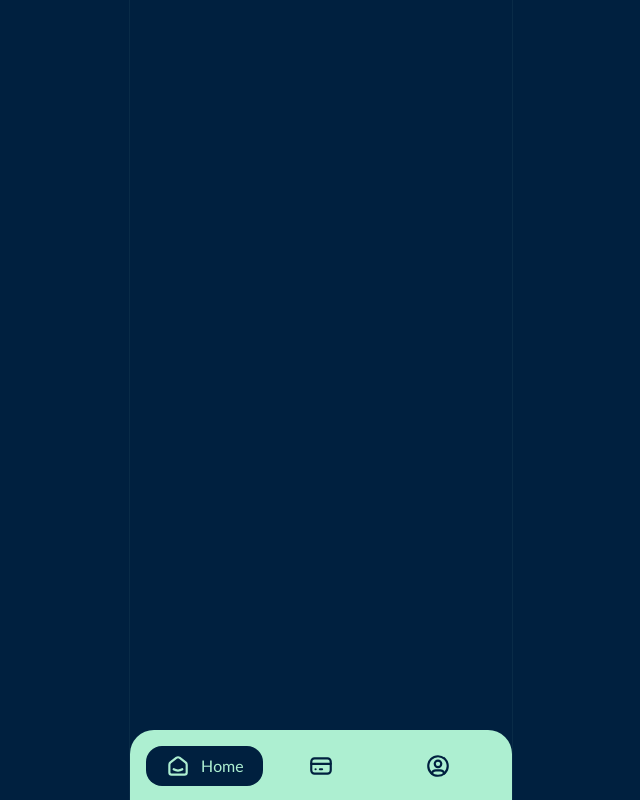
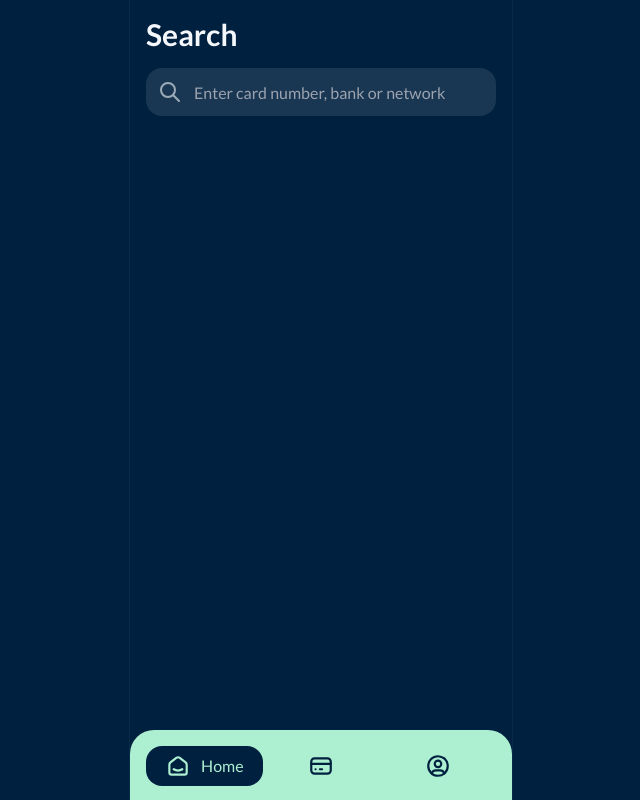
Before and after one commit to hrvsdev/cardnest, a React (Vite) app: page / in a window 1280 px wide. Shown: the whole page, without its empty margins (319-959 px from the left). Built offline with nearby package versions, Linux system fonts and the light colour scheme.

Commit message:
Add initial search and heading

```diff
--- a/src/index.css
+++ b/src/index.css
@@ -17,10 +17,10 @@
 	}
 
 	body {
-		@apply w-screen h-rs-screen bg-th-dark-blue text-th-green;
+		@apply w-screen h-rs-screen bg-th-dark-blue text-th-white;
 	}
 
 	#root {
-		@apply h-full max-w-sm xs:mx-auto xs:border-x xs:border-th-green xs:border-opacity-5 relative;
+		@apply h-full max-w-sm xs:mx-auto xs:border-x xs:border-th-green xs:border-opacity-5;
 	}
 }
--- a/src/pages/Home/TabBar/index.tsx
+++ b/src/pages/Home/TabBar/index.tsx
@@ -56,7 +56,7 @@ function TabButton({ icon: I, label, isActive, onClick }: TabButtonProps) {
 			<div
 				className={c(
 					"flex items-center justify-center w-full h-10 gap-2.5 rounded-2xl mx-auto",
-					isActive ? "bg-th-dark-blue" : "text-th-dark-blue"
+					isActive ? "bg-th-dark-blue text-th-green" : "text-th-dark-blue"
 				)}
 			>
 				<I size={26} />
--- a/src/pages/Home/index.tsx
+++ b/src/pages/Home/index.tsx
@@ -1,8 +1,20 @@
+import { IconSearch } from "@tabler/icons-react";
+
 import { TabBar } from "./TabBar";
 
 export function Home() {
 	return (
-		<main>
+		<main className="relative h-full w-full">
+			<div className="pt-4 px-4">
+				<h1 className="font-semibold text-3xl mb-4">Search</h1>
+				<div className="flex items-center w-full relative">
+					<IconSearch size={24} className="absolute text-th-white left-3 opacity-60" />
+					<input
+						className="w-full rounded-2xl h-12 py-3 pl-12 pr-4 text-th-white bg-th-white bg-opacity-10 focus:bg-opacity-5"
+						placeholder="Enter card number, bank or network"
+					/>
+				</div>
+			</div>
 			<TabBar />
 		</main>
 	);
```
